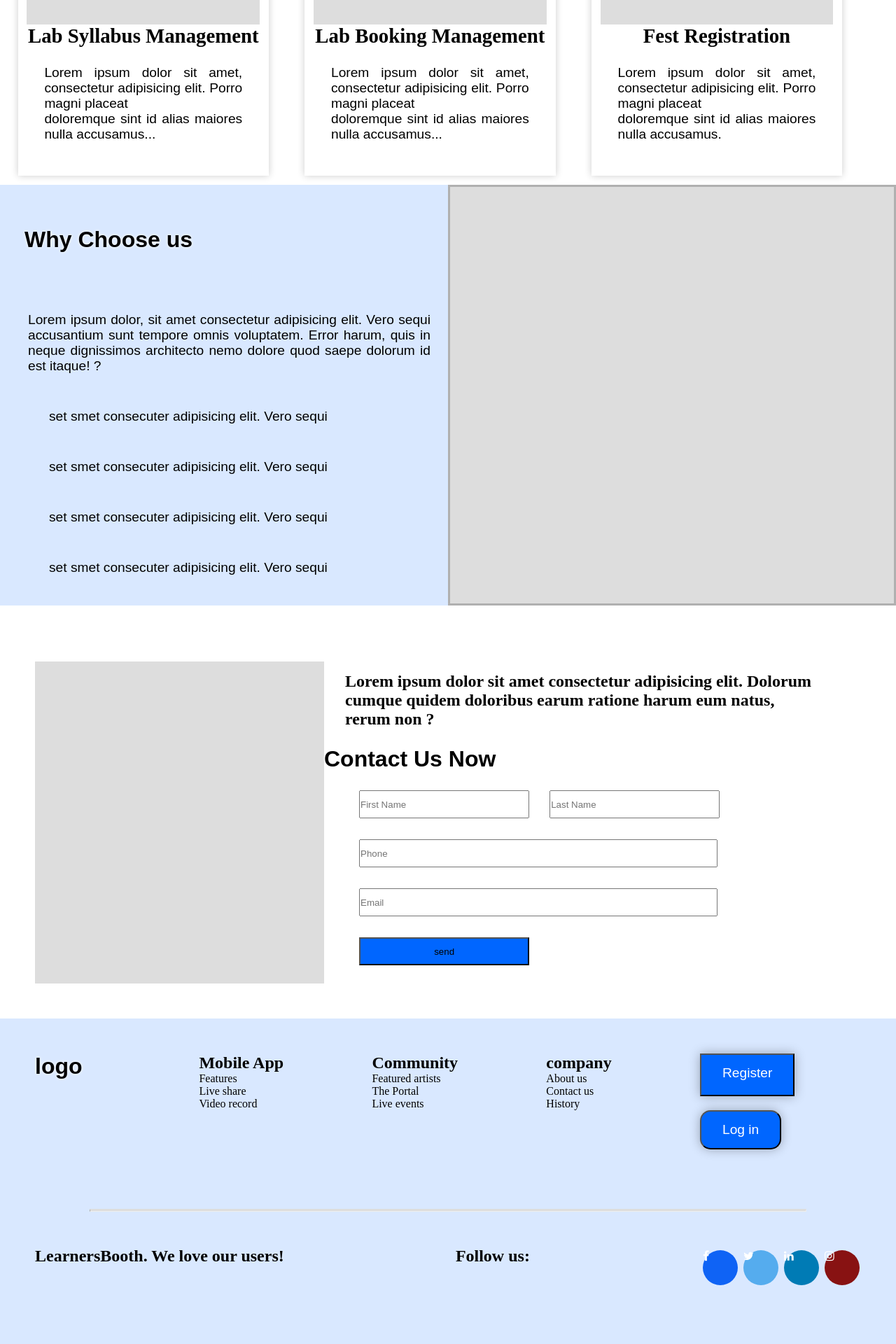
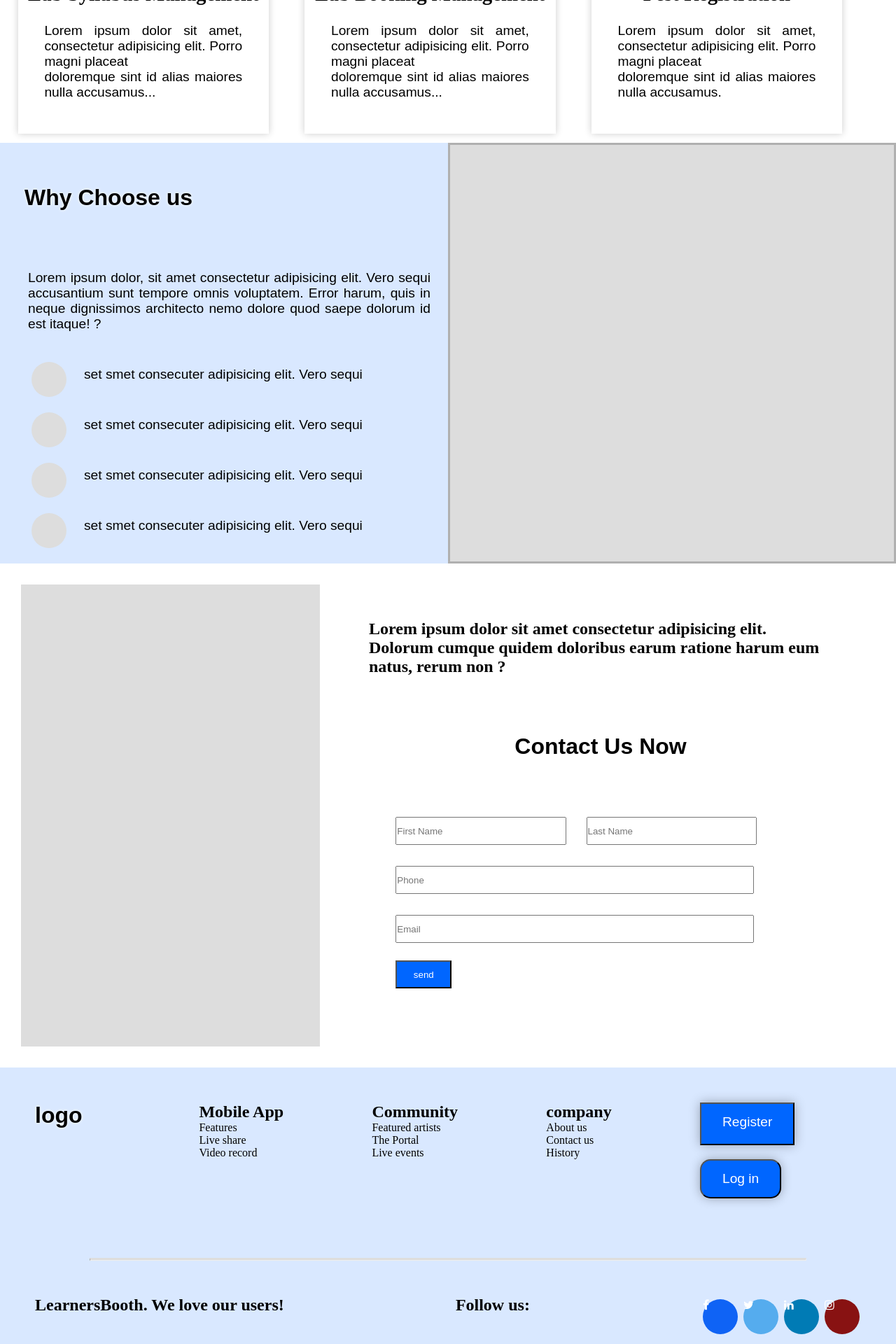
Before and after one commit to sharat0/lb-landing, a PHP site: page /services/ in a window 1280 px wide. Shown: the part 4360-6280 px from the top of the page at 70% size. Run offline with PHP 8.4, Linux system fonts and the light colour scheme.

Commit message:
edited changes required

```diff
--- a/services/index.html
+++ b/services/index.html
@@ -52,7 +52,7 @@
         </div>
     </div>
 
-           <div id="services-main">
+           <div class="services-main">
                 <div class="services">
                   <h2>We offer a wide range of<br> services needed to run your <br>institute smoothly.</h2>
                    <div class="empty-box"></div>
@@ -62,7 +62,7 @@
             </div>
 
 
-        <div id="services-features">
+        <div class="services-features">
               <h2>Features like never before</h2>
                 <div class="flex ">
                     <div class="service">
@@ -105,7 +105,7 @@
 
 
     <!-- other useful feature -->
-    <div id="useful-features">
+    <div class="useful-features">
 
         <h2>Other Useful Features</h2>
         <h3>Lorem ipsum dolor sit amet, consectetur adipisicing elit. Porro magni placeat<br> doloremque sint id alias maiores nulla accusamus.</h3>
@@ -157,7 +157,7 @@
 
     <!-- colleges Feature -->
 
-    <div id="college-features">
+    <div class="college-features">
         <h2>Features for College</h2>
         <h3>Lorem ipsum dolor sit amet, consectetur adipisicing elit. Porro magni placeat<br> doloremque sint id alias maiores nulla accusamus.</h3>
 
@@ -209,7 +209,7 @@
 
     <!-- choose us -->
 
-    <div id="choose-us">
+    <div class="choose-us">
          <div class="feature">
                <h2>Why Choose us</h2>
                 <p>Lorem ipsum dolor, sit amet consectetur adipisicing elit. Vero sequi accusantium sunt tempore omnis voluptatem. Error harum, quis in neque dignissimos architecto nemo dolore quod saepe dolorum id est itaque! ?</p>
@@ -240,7 +240,7 @@
     <!-- contact us -->
 
 
-    <div id="contact-us">
+    <div class="contact-us">
         <div class="empty-box"></div>
 
 
@@ -262,7 +262,7 @@
 
     <!-- details -->
 
-    <div id="about-us">
+    <div class="about-us">
 
         <div class="flex">
             <div>
--- a/style.css
+++ b/style.css
@@ -893,49 +888,39 @@ h3{
   padding-left: 30px;
   font-size: 1.5rem;
 }
-head{
 
-}
-
- #useful-features .empty-box {
+ .useful-features .empty-box {
   height: 40vh;
   background-color:#dddddd  ;
-  margi-bottom: 20px;
+
   border: 1px solid #b0b0b0;
 }
 
 .service {
   border-radius: 0%;
-
   width: 28vw;
 
 }
-
-
   /* college features */
 
-  #college-features{
+  .college-features{
     min-height: 100vh;
 
   }
-  #college-features .service{
+  .college-features .service{
     min-height: 60vh;
   }
-  #college-features .empty-box{
+  .college-features .empty-box{
     height: 40vh;
     background-color: #dddddd;
   }
-
-
-
-
-#choose-us {
+  /* choose-us */
+.choose-us {
   display: flex;
-  flex-direction:
   width: 100%;
 }
 
-#choose-us .feature {
+.choose-us .feature {
   display: flex;
   flex-direction: column;
   width: 50%;
@@ -943,24 +928,27 @@ head{
   background-color: #d9e8ff;
   padding-left: 15px;
 }
-#choose-us .feature h2 {
+.choose-us .feature h2 {
   padding: 60px 20px;
 }
-
-#choose-us .feature .point {
+.choose-us .feature .point {
   display: flex;
   flex-direction: row;
   align-items: start;
 }
-#choose-us .feature .quote {
+.choose-us .circle{
+  width: 50px;
+  height: 50px;
+  border-radius: 50%;
+  background-color:#dddddd ;
+}
+.choose-us .feature .quote {
   padding-left: 30px;
 }
-
-
-#choose-us .feature .quote .point p {
+.choose-us .feature .quote .point p {
   padding-top: 7px;
 }
-#choose-us .empty-box {
+.choose-us .empty-box {
   background-color: #dddddd;
   width: 50%;
   border: 3px solid #b0b0b0;
@@ -968,67 +956,62 @@ head{
 
 /* contact-us */
 
-#contact-us {
+.contact-us {
   display: flex;
-  min-height: 70vh; */
+  min-height: 90vh;
   flex-direction: row;
-  padding: 50px;
-  margin-top: 30px;
+  padding: 30px;
 }
-#contact-us .empty-box {
+.contact-us .empty-box {
   width: 35%;
   background-color: #dddddd;
+  padding: 50px;
 }
-
-#contact-us .flex {
+.contact-us h3{
+  padding-left: 70px;
+  padding-top: 50px;
+}
+.contact-us .flex {
   width: 60%;
-  padding-top: 15px;
+  justify-content: center;
 }
-
-
-
-#contact-us .flex .contact-now h2 {
-  font-size: 1.3rem;
+.contact-us .flex  h2 {
+  font-size: 2rem;
+  padding-left: 70px;
 }
 .form input {
   height: 5vh;
   width: 19vw;
 }
-#contact-us .form {
-  padding-left: 50px;
-}
-#contact-us .form #fname {
+.contact-us .form #fname {
   margin-right: 25px;
 }
-#contact-us .form #phone {
+.contact-us .form #phone {
   width: 40vw;
   margin: 30px 0px 30px 0px;
 }
-#contact-us .form #email {
+.contact-us .form #email {
   width: 40vw;
 }
-#contact-us .form #btn {
-
-  margin-top: 30px;
+.contact-us .form #btn {
+  margin-top: 25px;
   background-color: #0066ff;
-
+  color: white;
+  width: 80px;
 }
 
 /*About us  */
 
-#about-us {
+.about-us {
   background-color: #d9e8ff;
-  min-height: 100vh;
   display: flex;
   flex-direction: column;
-
 }
-#about-us .logo {
+.about-us .logo {
 padding-left: 160px;
 }
 
-
-#about-us .flex .about {
+.about-us .flex .about {
   justify-content: space-between;
   display: flex;
   flex-direction: row;
@@ -1036,30 +1019,26 @@ padding-left: 160px;
   gap: 1rem;
 }
 
-#about-us .logo h3 {
+.about-us .logo h3 {
   align-items: center;
   padding: 20px;
   padding-bottom: 0%;
 }
 
-
-#about-us .register .btn {
+.about-us .register .btn {
   border-radius: 0%;
   padding-bottom: 20px;
 
 }
-#about-us .sign-in .login{
+.about-us .sign-in .login{
     padding-top: 20px;
-
 }
 
-#about-us .sign-in {
+.about-us .sign-in {
   display: flex;
   flex-direction: column;
-  /* padding: 50px; */
   justify-content: space-between;
   margin-right: 10%;
-
 }
 
 hr.solid {
@@ -1068,12 +1047,12 @@ hr.solid {
   margin-left: 10%;
   width: 80%;
 }
-#about-us .flex h3 {
+.about-us .flex h3 {
   font-size: 1.5rem;
   padding: 0;
 }
 
-#about-us .flex {
+.about-us .flex {
   display: flex;
   flex-direction: row;
   justify-content: space-between;
```
Also changed, not shown: other parts of style.css (+30 -41 lines). Lines whose indentation alone changed are shown as unchanged.
